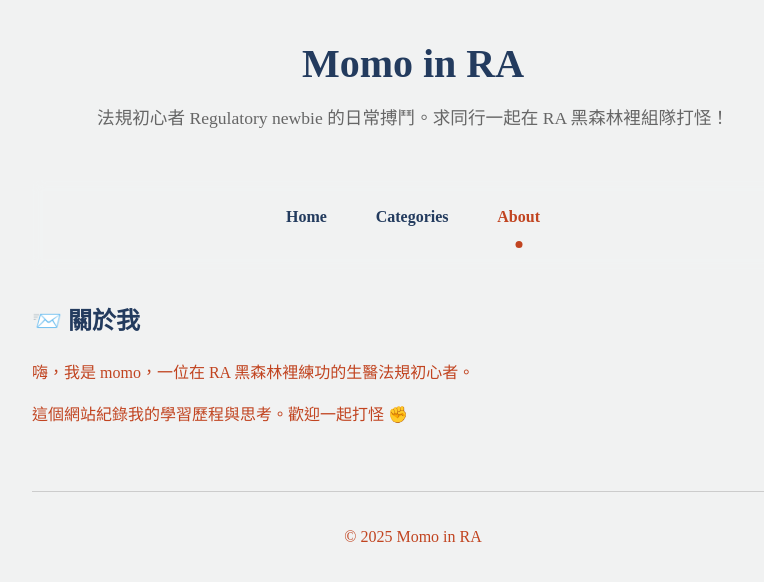
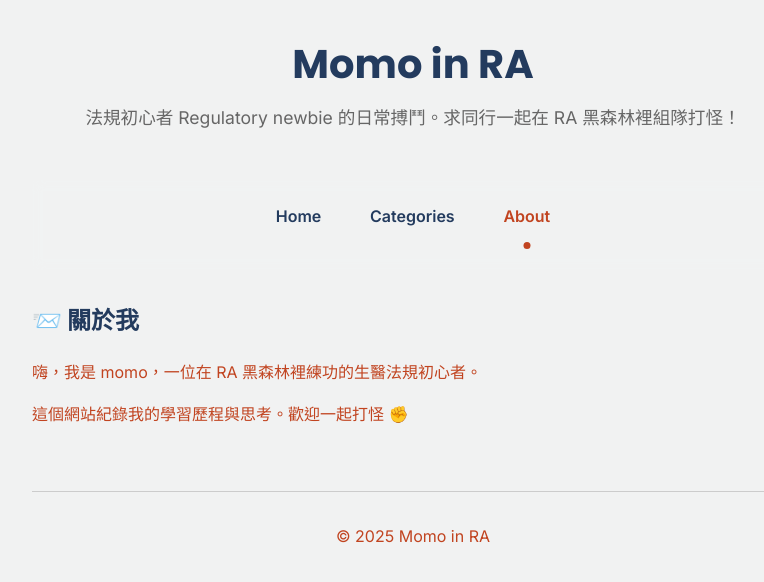
Before and after one commit to MomoInRA/github.io, a Jekyll site: the page built from about.html, in a window 1280 px wide. Shown: the top 582 px of the page, without its empty margins (227-991 px from the left). Built offline with Jekyll 4.4.1, drawn with Linux system fonts in a browser that asks for light colours.

Commit message:
Update style.css

```diff
--- a/assets/css/style.css
+++ b/assets/css/style.css
@@ -3,8 +3,8 @@
 :root{
   --color-background: #F1F2F2;
   --color-foreground: #C14420;   /* 內文本色 */
-  --font-main: 'Merriweather', serif;        /* 正文 */
-  --font-heading: 'Playfair Display', serif; /* 標題 */
+  --font-main: 'Inter', sans-serif;      /* 正文 */
+  --font-heading: 'Poppins', sans-serif; /* 標題 */
   --content-width: 826px;
 
   --heading-color: #233B5E;      /* 標題與導覽靛藍 */
```
